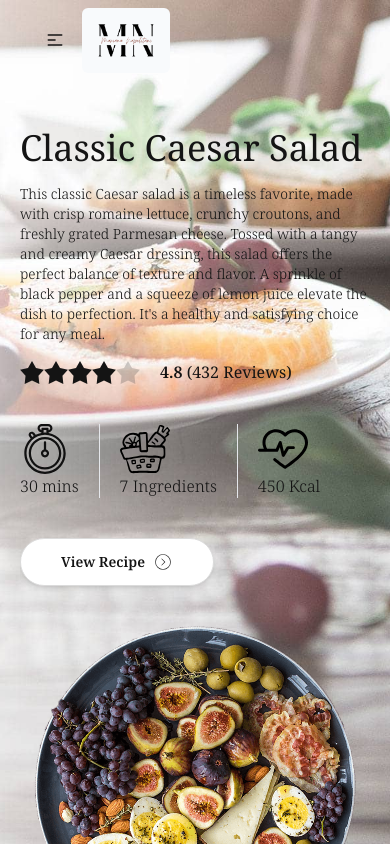
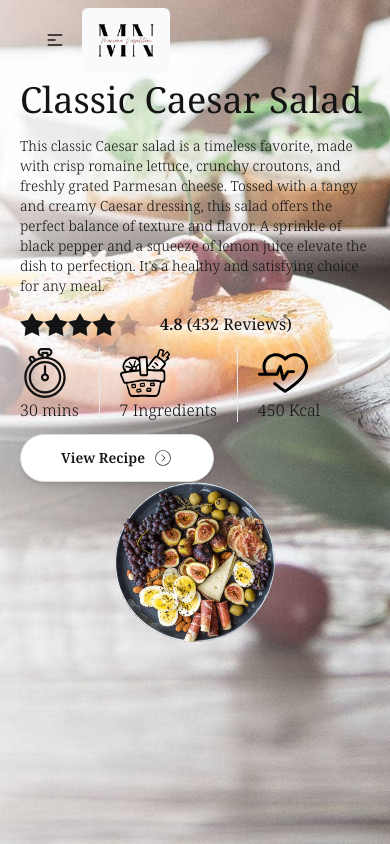
Before and after one commit to Mostakimul/next-blog, a Next.js app: page / in a window 390 px wide. Shown: the top 844 px of the page. Built offline with nearby package versions, Linux system fonts and the light colour scheme.

Commit message:
[fix]: mobile device image overflow

```diff
--- a/src/components/hero/Hero.tsx
+++ b/src/components/hero/Hero.tsx
@@ -10,7 +10,7 @@ import Button from '../button/Button';
 
 const Hero = () => {
   return (
-    <section className="pt-32">
+    <section className="pt-20 md:pt-32">
       <ContainerWrapper>
         <Swiper
           effect={'fade'}
@@ -31,7 +31,7 @@ const Hero = () => {
                       {item.description}
                     </p>
                   </div>
-                  <div className="flex items-center gap-5 mb-10">
+                  <div className="flex items-center gap-5 mb-3 md:mb-10">
                     <div className="rating rating-md">
                       {[1, 2, 3, 4, 5].map((star) => (
                         <input
@@ -78,7 +78,7 @@ const Hero = () => {
                     </div>
                   </div>
 
-                  <div className="mt-10 mb-10 sm:mb-0">
+                  <div className="mt-3 md:mt-10 md:mb-10">
                     <Button
                       href="/recipes"
                       text="View Recipe"
@@ -92,7 +92,7 @@ const Hero = () => {
                     width={100}
                     height={100}
                     alt="menu"
-                    className="w-80 h-80 lg:w-[550px] lg:h-[550px] animate-spin-slow"
+                    className="w-40 h-40 lg:w-[550px] lg:h-[550px] animate-spin-slow"
                   />
                 </div>
               </div>
```
